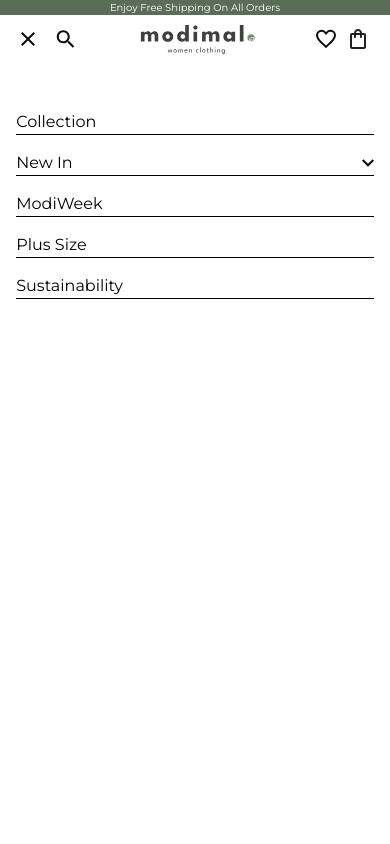
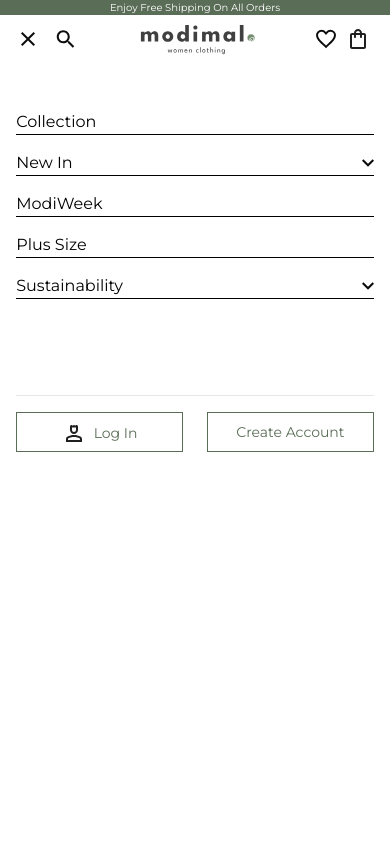
Before and after one commit to javadyousefi1/modimal-front, a React (Vite) app: page / in a window 390 px wide. Both pictures are taken after a click on the button 32 px from the left and 39 px from the top of the page. Shown: the top 844 px of the page. Built offline with nearby package versions, Linux system fonts and the light colour scheme.

Commit message:
fix position of menu in navbar

```diff
--- a/src/components/Header.tsx
+++ b/src/components/Header.tsx
@@ -3,6 +3,11 @@
 // framer-motion
 import { motion } from "framer-motion";
 import DropDown from "./shared/DropDown";
+import Button from "./elements/Button";
+
+const style = {
+  button: "w-36 h-10 border-[1px] border-primary-600 text-[14px] text-primary-600"
+}
 
 const Header = () => {
   const [isOpenMobileMenu, setIsOpenMobileMenu] = useState(false);
@@ -12,70 +17,103 @@
       id: 0,
       title: "Collection",
       href: "#",
-      subLink: null
+      subLink: null,
     },
     {
       id: 1,
       title: "New In",
       href: "#",
-      subLink: [{
-        id:1,
+      subLink: [
+        {
+          id: 1,
           title: "Shop All",
-        link: "#"
+          link: "#",
         },
         {
-        id:2,
+          id: 2,
           title: "Top & Boluses",
-        link: "#"
+          link: "#",
         },
         {
-        id:3,
+          id: 3,
           title: "Tees",
-        link: "#"
+          link: "#",
         },
         {
-        id:4,
+          id: 4,
           title: "Pants",
-        link: "#"
+          link: "#",
         },
         {
-        id:5,
+          id: 5,
           title: "Jackets & Outwears",
-        link: "#"
+          link: "#",
         },
         {
-        id:6,
+          id: 6,
           title: "Pullovers",
-        link: "#"
+          link: "#",
         },
         {
-        id:7,
+          id: 7,
           title: "Dresses & Jumpsuits",
-        link: "#"
+          link: "#",
         },
         {
-        id:8,
-        title: "Shortr & Skirt",
-        link: "#"
-      },]
+          id: 8,
+          title: "Short & Skirt",
+          link: "#",
+        },
+      ],
     },
     {
       id: 2,
       title: "ModiWeek",
       href: "#",
-      subLink: null
+      subLink: null,
     },
     {
       id: 3,
       title: "Plus Size",
       href: "#",
-      subLink: null
+      subLink: null,
     },
     {
       id: 4,
       title: "Sustainability",
       href: "#",
-      subLink: null
+      subLink: [
+        {
+          id: 1,
+          title: "Misson",
+          link: "#",
+        },
+        {
+          id: 2,
+          title: "Processing",
+          link: "#",
+        },
+        {
+          id: 3,
+          title: "Materials",
+          link: "#",
+        },
+        {
+          id: 4,
+          title: "Packaging",
+          link: "#",
+        },
+        {
+          id: 5,
+          title: "Product Care",
+          link: "#",
+        },
+        {
+          id: 6,
+          title: "Our Suppliers",
+          link: "#",
+        },
+      ],
     },
   ];
 
@@ -193,11 +231,7 @@
               </svg>
             </button>
           ) : (
-          <button
-            className="cursor-pointer"
-            type="button"
-            onClick={openMenu}
-          >
+            <button className="cursor-pointer" type="button" onClick={openMenu}>
               <svg
                 xmlns="http://www.w3.org/2000/svg"
                 width="25"
@@ -222,20 +256,54 @@
             height: isOpenMobileMenu ? "calc(100vh - 62px)" : "0px",
             opacity: isOpenMobileMenu ? 1 : 0,
           }}
-        style={{ overflow: "hidden" }}
+          // style={{ overflow: "hidden" }}
           variants={{
             open: { opacity: 1, height: "calc(100vh - 62px)" },
             collapsed: { opacity: 0, height: 0 },
           }}
           transition={{ duration: 0.3, ease: "easeInOut" }}
           exit={{ opacity: 0 }}
-        className="fixed left-0 w-full top-[62px] bg-white z-50 "
+          className="fixed left-0 w-full top-[62px] bg-white z-50 overflow-auto"
         >
           {/* map on menu */}
           <div className="flex flex-col items-center mt-12 gap-y-4">
             {menus.map((item) => (
-            <DropDown item={item} key={item.id}/>
+              <DropDown item={item} key={item.id} />
             ))}
+            <div className="w-11/12 flex justify-center items-center gap-x-6 mt-20 py-4 border-t-[1px]">
+              <Button
+                type="button"
+                children={
+                  <div className="flex justify-center items-center gap-x-2">
+                    <div>
+                      <svg
+                        width="24"
+                        height="25"
+                        viewBox="0 0 24 25"
+                        fill="none"
+                        xmlns="http://www.w3.org/2000/svg"
+                      >
+                        <path
+                          d="M18.39 15.5776C16.71 14.7176 14.53 14.0176 12 14.0176C9.47 14.0176 7.29 14.7176 5.61 15.5776C4.61 16.0876 4 17.1176 4 18.2376V21.0176H20V18.2376C20 17.1176 19.39 16.0876 18.39 15.5776ZM18 19.0176H6V18.2376C6 17.8576 6.2 17.5176 6.52 17.3576C7.71 16.7476 9.63 16.0176 12 16.0176C14.37 16.0176 16.29 16.7476 17.48 17.3576C17.8 17.5176 18 17.8576 18 18.2376V19.0176Z"
+                          fill="#202020"
+                        />
+                        <path
+                          d="M12 13.0176C14.21 13.0176 16 11.2276 16 9.01758C16 7.64758 16 5.51758 16 5.51758C16 4.68758 15.33 4.01758 14.5 4.01758C13.98 4.01758 13.52 4.28758 13.25 4.68758C12.98 4.28758 12.52 4.01758 12 4.01758C11.48 4.01758 11.02 4.28758 10.75 4.68758C10.48 4.28758 10.02 4.01758 9.5 4.01758C8.67 4.01758 8 4.68758 8 5.51758C8 5.51758 8 7.63758 8 9.01758C8 11.2276 9.79 13.0176 12 13.0176ZM10 6.51758H14V9.01758C14 10.1176 13.1 11.0176 12 11.0176C10.9 11.0176 10 10.1176 10 9.01758V6.51758Z"
+                          fill="#202020"
+                        />
+                      </svg>
+                    </div>
+                      <p>Log In</p>
+                  </div>
+                }
+                className={style.button}
+              />
+              <Button
+                type="button"
+                children={"Create Account"}
+                className={style.button}
+              />
+            </div>
           </div>
         </motion.div>
       </header>
--- a/src/components/shared/DropDown.tsx
+++ b/src/components/shared/DropDown.tsx
@@ -23,9 +23,9 @@
   };
 
   return (
-    <>
+    <div className="w-11/12 border-b-[1px] border-black">
       <div
-        className="w-11/12 border-b-[1px] border-black flex justify-between items-center"
+        className="flex justify-between items-center"
         onClick={handleOpenDropDown}
       >
         <span className="">{item.title}</span>
@@ -55,14 +55,14 @@
         item.subLink &&
         item.subLink.map((item) => (
           <a
-            className="flex justify-center items-end gap-y-2 pl-4"
+            className="flex justify-center items-start flex-col py-3 pl-8"
             href={item.link}
             key={item.id}
           >
             {item.title}
           </a>
         ))}
-    </>
+    </div>
   );
 };
 
```
Lines whose indentation alone changed are shown as unchanged.
